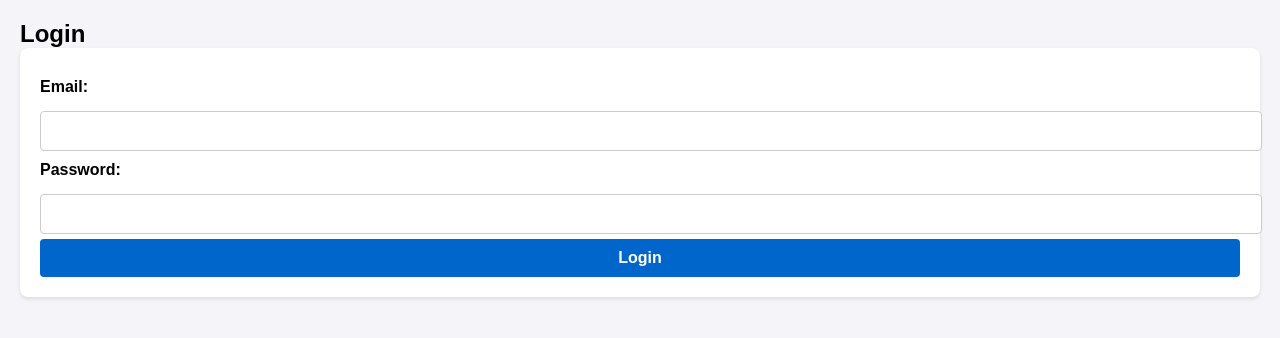
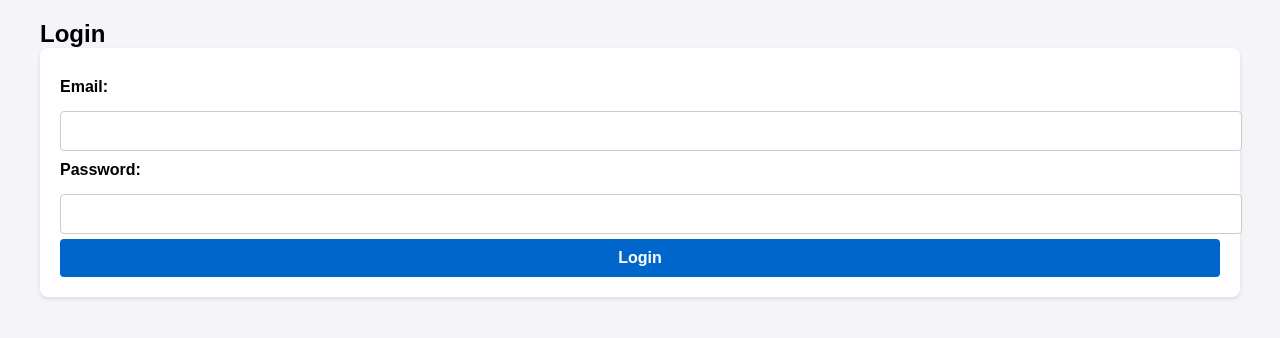
Before and after one commit to GaganJossan/GaganJossan.github.io, a plain HTML site: page index.html in a window 1280 px wide. Drawn offline with Linux system fonts and the light colour scheme; no server answers.

Commit message:
Update styles.css

```diff
--- a/styles.css
+++ b/styles.css
@@ -93,7 +93,7 @@ p {
 
 main {
     padding: 20px;
-    max-width: 1346px;
+    max-width: 1200px;
     margin: 0 auto;
 }
 
```
